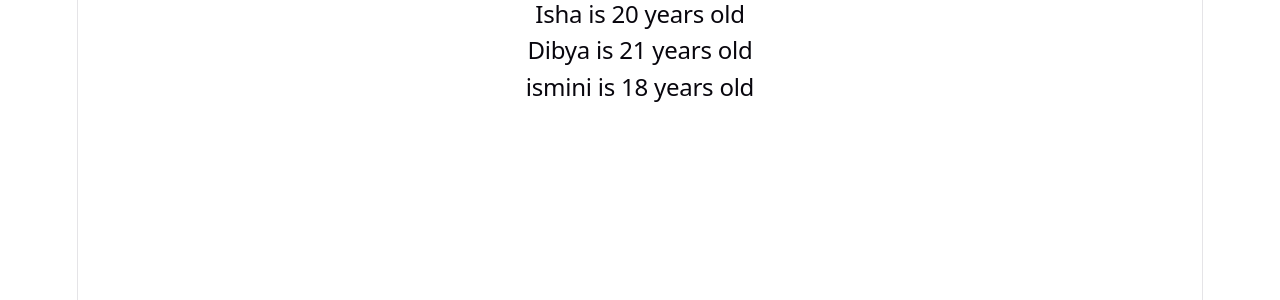
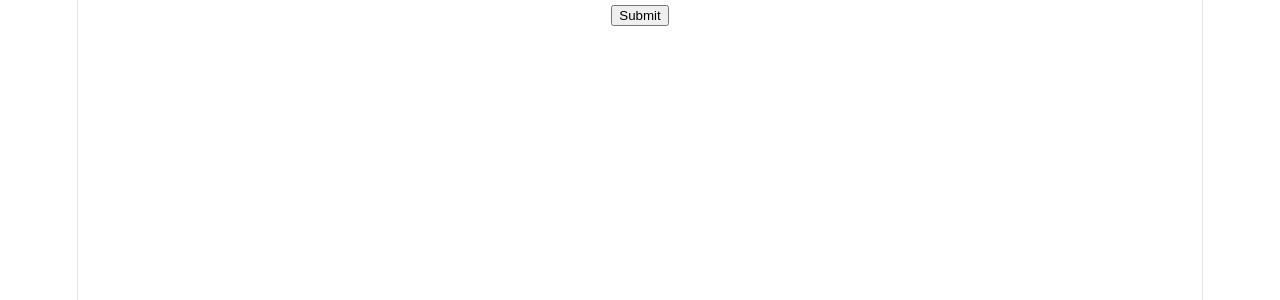
Before and after one commit to isha661/forntend-react-framework, a React (Vite) app in the folder my-react-app/: page / in a window 1280 px wide. Shown: the top 300 px of the page. Built offline with nearby package versions, Linux system fonts and the light colour scheme.

Commit message:
learning forms and onSubmit

```diff
--- /dev/null
+++ b/my-react-app/src/form.jsx
@@ -0,0 +1,17 @@
+
+
+
+function Forms(){
+
+    function handleForm(){
+        alert("form submiteed")
+    }
+
+
+    return(
+        <form onSubmit={handleForm}>
+            <button type="submit"> Submit</button>
+
+        </form>
+    );
+}export default Forms;
--- a/my-react-app/src/list.jsx
+++ b/my-react-app/src/list.jsx
@@ -15,26 +15,49 @@
 // }
 // export default Food;
 
-function Food(){
-    // array of  student object
-    const students = [{name:"Isha", age: 20}
-        ,{name:"Dibya", age: 21}
-        ,{name:"ismini", age: 18}
-    ];
 
 
-    return (
+
+// example with array with obj using map
+// function Food(){
+//     // array of  student object
+//     const students = [{name:"Isha", age: 20}
+//         ,{name:"Dibya", age: 21}
+//         ,{name:"ismini", age: 18}
+//     ];
+
+
+//     return (
+//         <div>
+
+//             {/* arrow function */}
+
+//             {students.map((student, index) => (
+//                 <div key={index}>
+//                     <h2>{`${student.name} is ${student.age} years old`}</h2>
+//                 </div>
+
+//             ))}
+//         </div>
+//     );
+// }
+// export default Food ;
+
+
+
+
+//practice
+function Food(){
+    const games = ["footabll", "cricket", "chess"];
+
+    return(
         <div>
+            {games.map((game, index) =>(
+                <h1 key={index}>{game}</h1>
+            ))}
 
-            {/* arrow function */}
 
-            {students.map((student, index) => (
-                <div key={index}>
-                    <h2>{`${student.name} is ${student.age} years old`}</h2>
-                </div>
-
-            ))}
         </div>
     );
 }
-export default Food ;
+export default Food;
--- a/my-react-app/src/main.jsx
+++ b/my-react-app/src/main.jsx
@@ -2,13 +2,16 @@ import { StrictMode } from 'react'
 import { createRoot } from 'react-dom/client'
 import './index.css'
 import List from'./list.jsx'
+import Form from'./form.jsx'
 // import Condition from './conditional'
 // import App from './App.jsx'
 // import State from './inputField.jsx'
 
 createRoot(document.getElementById('root')).render(
   <StrictMode>
-    <List />
+    <Form/>
+
+    {/* <List /> */}
     {/* <Condition/> */}
     {/* <State/> */}
   </StrictMode>,
```
Also changed, not shown: my-react-app/src/App.jsx (+85 -87 lines).
